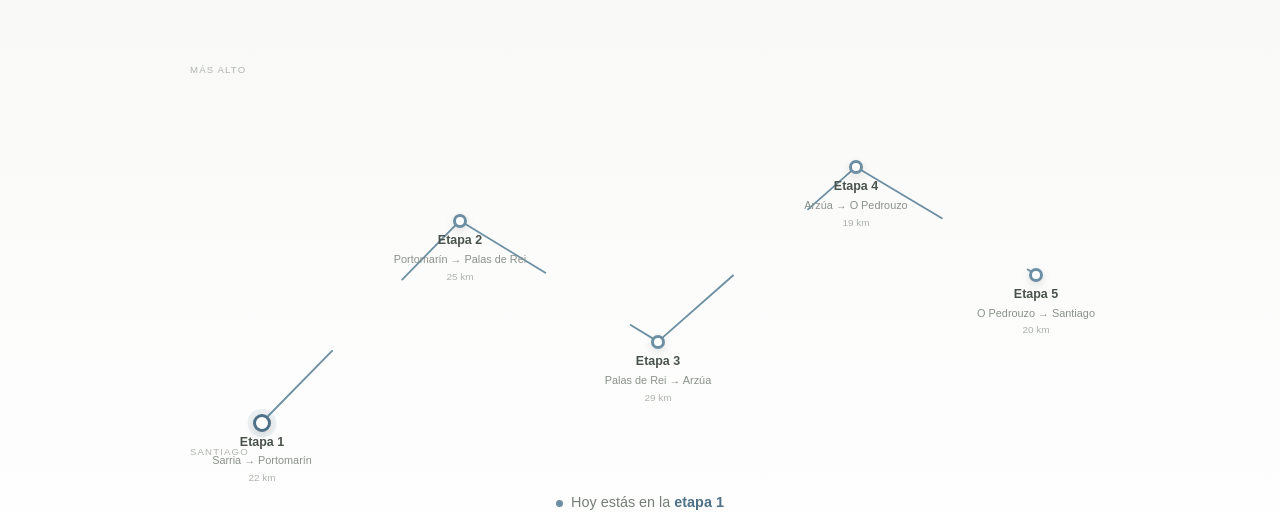
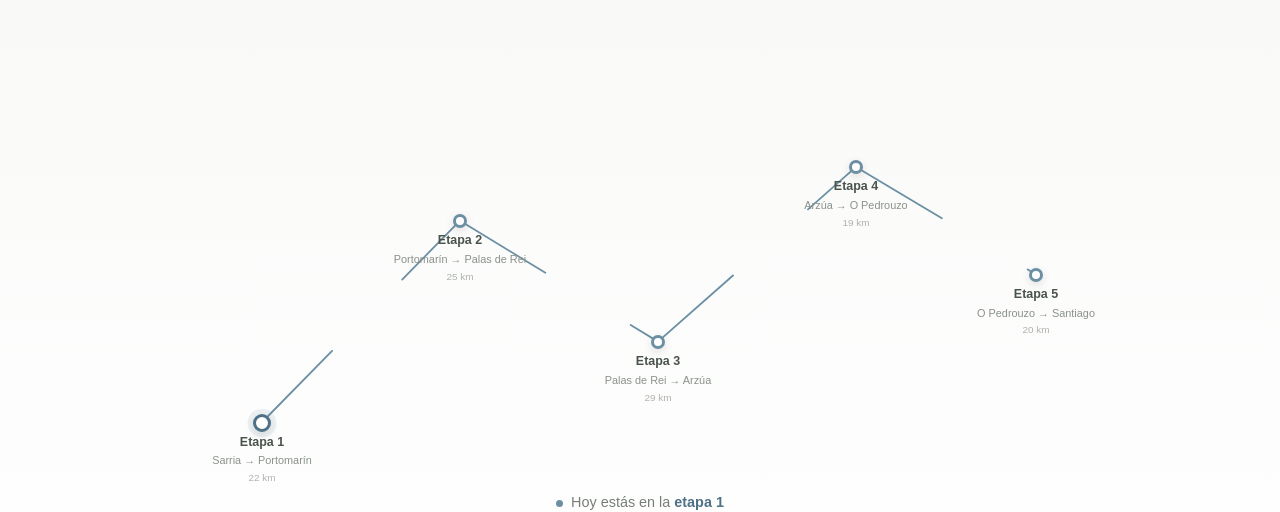
Before and after one commit to jmarclom96-sudo/camino-santiago-sof, a React (Vite) app: page /camino in a window 1280 px wide. Shown: the part 191-703 px from the top of the page. Built offline with nearby package versions, Linux system fonts and the light colour scheme.

Commit message:
Correción enlaces

```diff
--- a/src/App.tsx
+++ b/src/App.tsx
@@ -5,7 +5,6 @@ import Home from "./pages/Home";
 import Itinerario from "./pages/Itinerario";
 import Reflexiones from "./pages/Reflexiones";
 import Retos from "./pages/Retos";
-import Fotos from "./pages/Fotos";
 import Historia from "./pages/Historia";
 import EtapaDetalle from "./pages/EtapaDetalle";
 import ReflexionDetalle from "./pages/ReflexionDetalle";
@@ -21,7 +20,6 @@ export default function App() {
                 <Route path="/itinerario" element={<Itinerario />} />
                 <Route path="/reflexiones" element={<Reflexiones />} />
                 <Route path="/retos" element={<Retos />} />
-                <Route path="/fotos" element={<Fotos />} />
                 <Route path="/historia" element={<Historia />} />
                 <Route path="/etapas/:id" element={<EtapaDetalle />} />
                 <Route path="/reflexiones/:etapaId" element={<ReflexionDetalle />}/>
--- a/src/pages/Camino.tsx
+++ b/src/pages/Camino.tsx
@@ -117,14 +117,6 @@ export default function Camino() {
 
 
             <div className="elevacion-container">
-
-                <div className="elevacion-label elevacion-alta">
-                    MÁS ALTO
-                </div>
-
-                <div className="elevacion-label elevacion-baja">
-                    SANTIAGO
-                </div>
 
 
                 <svg
--- a/src/pages/Home.tsx
+++ b/src/pages/Home.tsx
@@ -54,7 +54,7 @@ export default function Home() {
                     <p>Consulta el plan de cada día.</p>
                 </Link>
 
-                <Link to="/etapas" className="card">
+                <Link to="/etapas/1" className="card">
                     <h3>🥾 Etapas</h3>
                     <p>Descubre cada recorrido.</p>
                 </Link>
@@ -64,11 +64,6 @@ export default function Home() {
                     <p>Completa desafíos durante el viaje.</p>
                 </Link>
 
-                <Link to="/fotos" className="card">
-                    <h3>📷 Fotos</h3>
-                    <p>Revive los mejores momentos.</p>
-                </Link>
-
             </div>
 
         </div>
```
